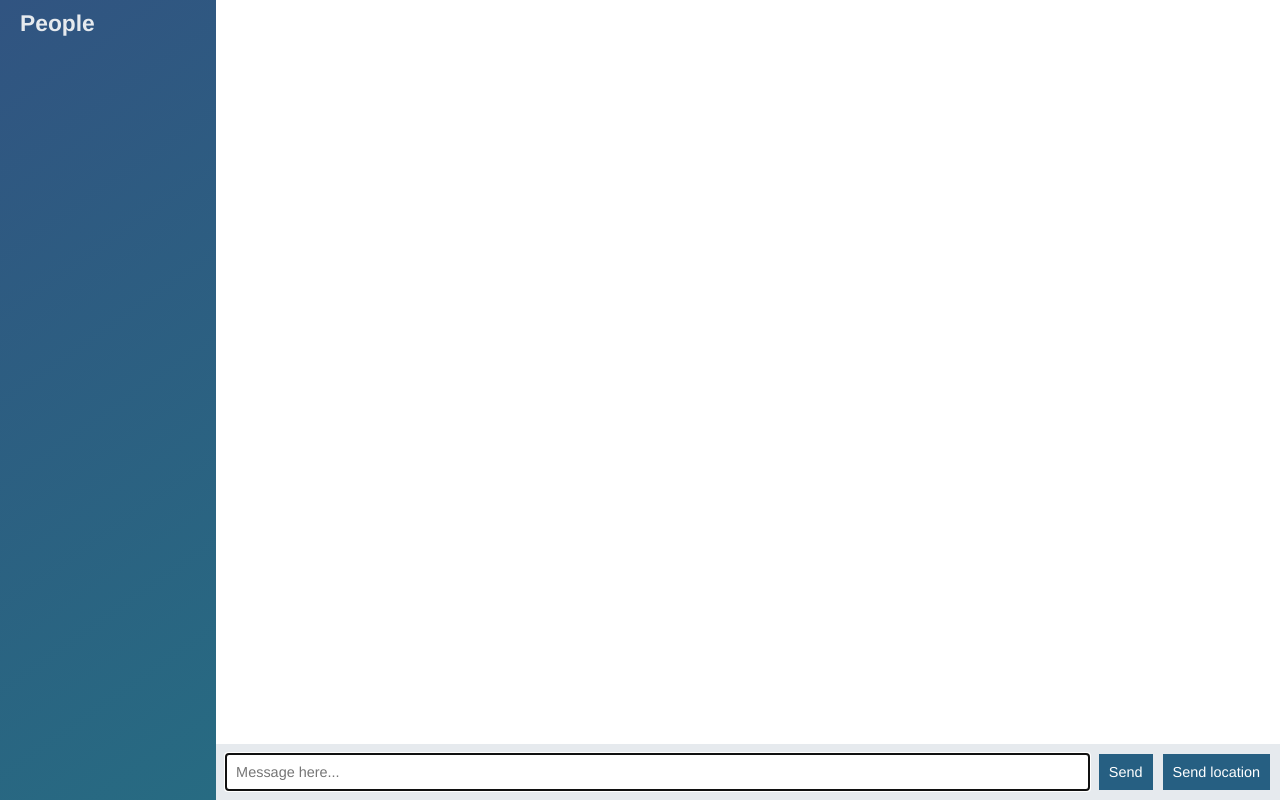
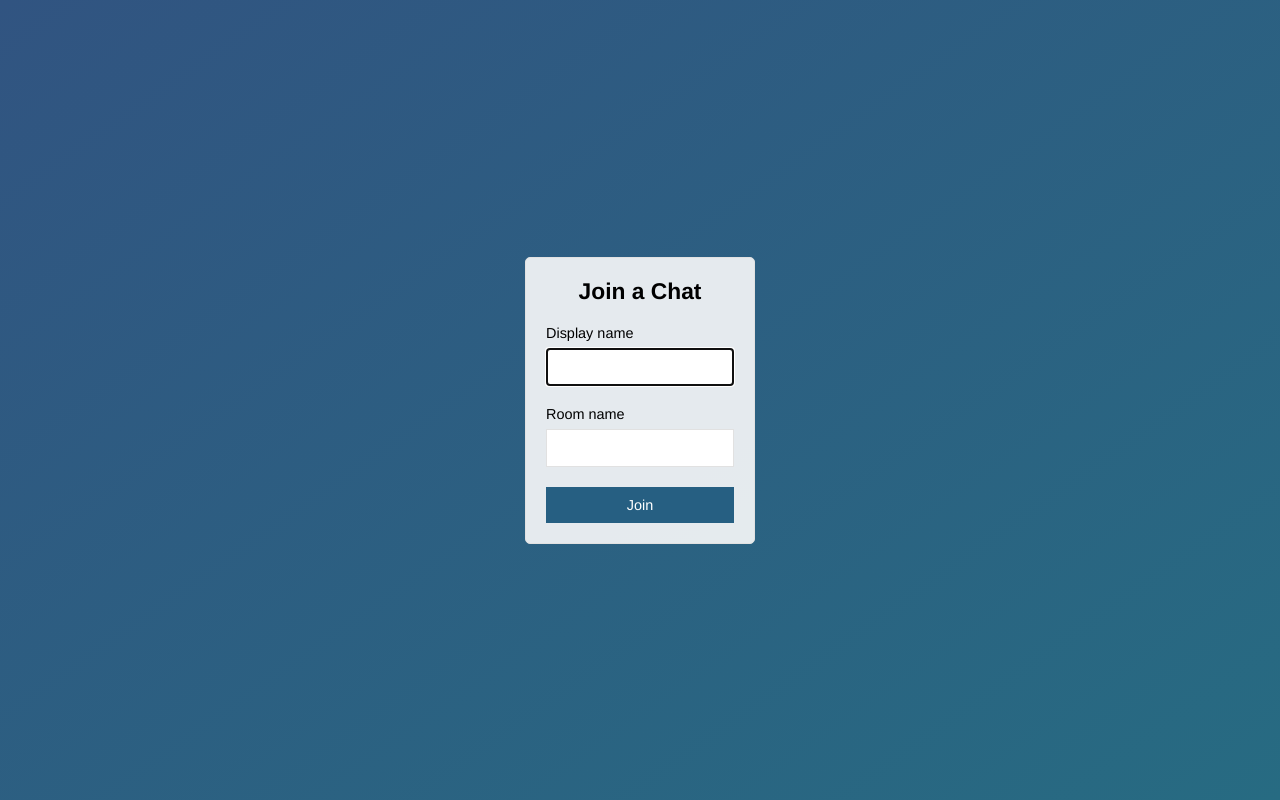
Before and after one commit to MacTHEgenius/node-chat-app, a website: page public/index.html in a window 1280 px wide. Drawn offline with nearby package versions, Linux system fonts and the light colour scheme; no server answers.

Commit message:
Add join page

```diff
--- a/public/index.html
+++ b/public/index.html
@@ -1,60 +1,32 @@
 <!DOCTYPE html>
 <html>
-
     <head>
         <meta charset="utf-8">
+        <meta name="viewport" content="width=device-width, initial-scale=1, user-scalable=no">
+        <title>Join | ChatApp</title>
         <link rel="stylesheet" href="/css/styles.css" type="text/css" />
     </head>
 
-    <body class="chat">
-        <div class="chat__sidebar">
-            <h3>People</h3>
-            <div id="users"></div>
+    <body class="centered-form">
+
+        <div class="centered-form__form">
+            <form action="/chat.html">
+                <div class="form-field">
+                    <h3>Join a Chat</h3>
+                </div>
+                <div class="form-field">
+                    <label>Display name</label>
+                    <input type="text" name="name" autofocus/>
+                </div>
+                <div class="form-field">
+                    <label>Room name</label>
+                    <input type="text" name="room"/>
+                </div>
+                <div class="form-field">
+                    <button>Join</button>
+                </div>
+            </form>
         </div>
 
-        <div class="chat__main">
-            <ol id="messages" class="chat__messages"></ol>
-
-            <div class="chat__footer">
-                <form id="message-form">
-                    <input type="text" name="message" placeholder="Message here..." autofocus autocomplete="off"/>
-                    <button type="submit" value="Send">Send</button>
-                </form>
-                <button id="send-location">Send location</button>
-            </div>
-        </div>
-
-        <script id="message-template" type="text/template">
-            <li class="message">
-                <div class="message__title">
-                    <h4>{{from}}</h4>
-                    <span>{{createdAt}}</span>
-                </div>
-                <div class="message__body">
-                    <p>{{text}}</p>
-                </div>
-            </li>
-        </script>
-
-        <script id="location-message-template" type="text/template">
-            <li class="message">
-                <div class="message__title">
-                    <h4>{{from}}</h4>
-                    <span>{{createdAt}}</span>
-                </div>
-                <div class="message__body">
-                    <a href="{{url}}" target="_blank">Current location</a>
-                </div>
-            </li>
-        </script>
-
-        <script type="text/javascript" src="/socket.io/socket.io.js"></script>
-        <script type="text/javascript" src="/js/libs/jquery-3.2.1.min.js"></script>
-        <script type="text/javascript" src="/js/libs/moment.js"></script>
-        <script type="text/javascript" src="/js/libs/mustache.js"></script>
-        <script type="text/javascript" src="/js/index.js">
-
-        </script>
     </body>
-
 </html>
```
Also changed, not shown: public/chat.html (added, +62 -0 lines), public/js/chat.js (renamed from public/js/index.js).
